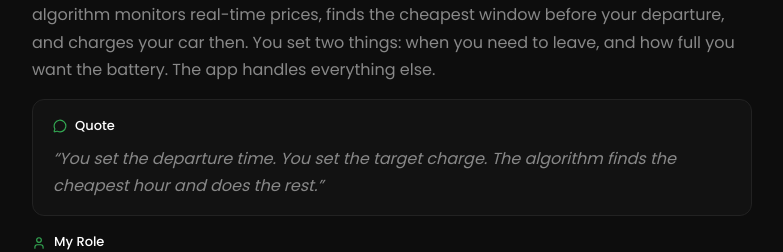
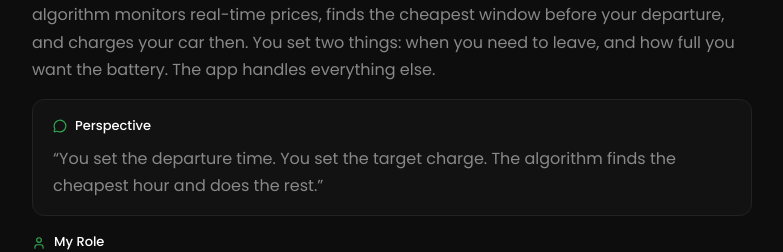
Before and after one commit to RITAMBISWAS404/PORTFOLIO-2026, a Next.js app: page /zeno in a window 1280 px wide. Shown: the part 1685-1937 px from the top of the page, without its empty margins (248-1031 px from the left). Built offline with nearby package versions, Linux system fonts and the light colour scheme.

Commit message:
Rename Quote to Perspective, remove italic from quote text

```diff
--- a/app/zeno/page.tsx
+++ b/app/zeno/page.tsx
@@ -78,9 +78,9 @@ function Quote({ text }: { text: string }) {
     <div style={{ background: C.card, borderRadius: 12, padding: "16px 20px", border: `1px solid ${C.border}` }}>
       <div style={{ display: "flex", alignItems: "center", gap: 8, marginBottom: 8 }}>
         <MessageCircle size={14} color={C.accent} strokeWidth={2} />
-        <span style={{ fontSize: 13, fontWeight: 500, color: C.t1 }}>Quote</span>
+        <span style={{ fontSize: 13, fontWeight: 500, color: C.t1 }}>Perspective</span>
       </div>
-      <p className="f16" style={{ color: C.t2, fontStyle: "italic", lineHeight: 1.7 }}>
+      <p className="f16" style={{ color: C.t2, lineHeight: 1.7 }}>
         &ldquo;{text}&rdquo;
       </p>
     </div>
```
